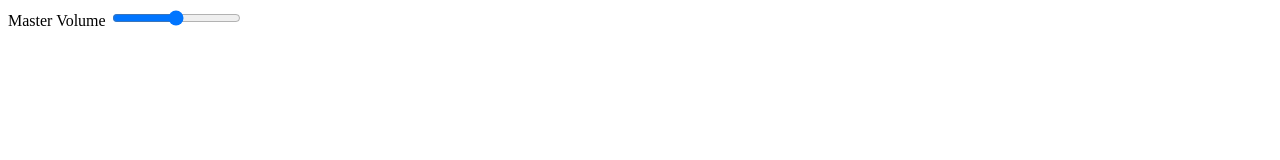
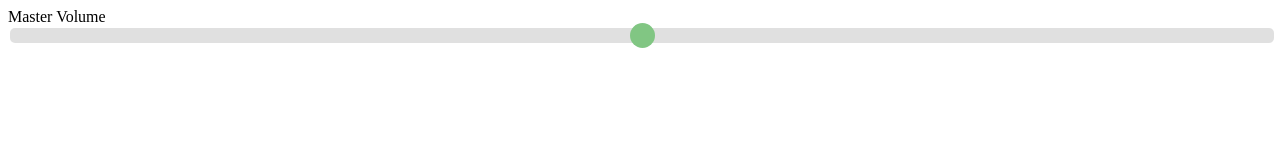
Before and after one commit to rabindratamang/vdrum-js, a plain HTML site: page index.html in a window 1280 px wide. Drawn offline with Linux system fonts and the light colour scheme.

Commit message:
minor fix

```diff
--- a/index.html
+++ b/index.html
@@ -9,7 +9,7 @@
 </head>
 <body>
 
-    Master Volume <input type="range" name="points" min="0" max="1" step="0.1">
+    Master Volume <input class="slider" type="range" name="points" min="0" max="1" step="0.1">
 
     <audio data-key="90" src="https://raw.githubusercontent.com/rabindratamang/vdrum-js/master/assests/sounds/kick.ogg"></audio>
     <audio data-key="88" src="https://raw.githubusercontent.com/rabindratamang/vdrum-js/master/assests/sounds/kick.ogg"></audio>
```
